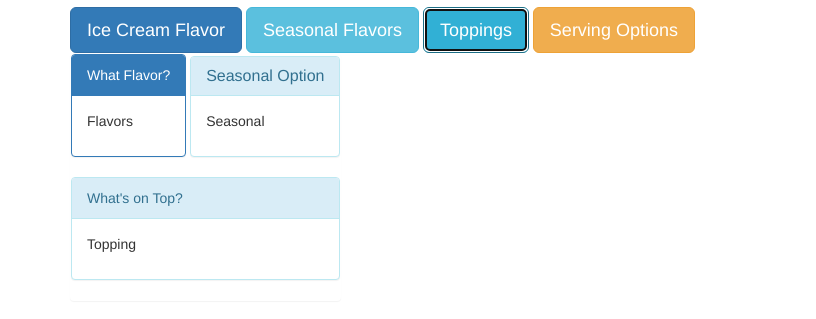
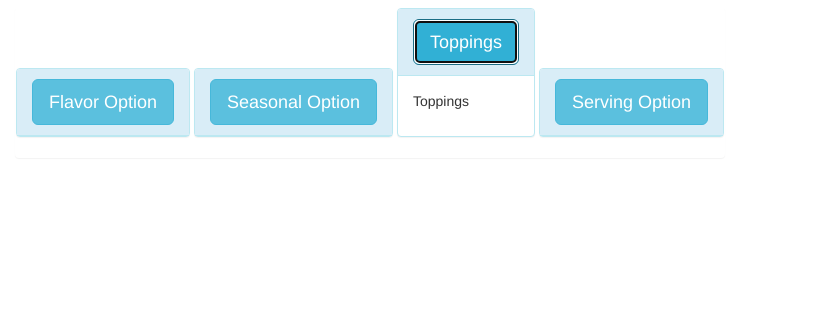
Before and after one commit to nickveil/iceCreamMenu, a website: page app/index.html in a window 1280 px wide. Both pictures are taken after a click on the button "Toppings". Shown: the part 63-382 px from the top of the page, without its empty margins (0-816 px from the left). Drawn offline with nearby package versions, Linux system fonts and the light colour scheme.

Commit message:
Button pushes working

```diff
--- a/app/index.html
+++ b/app/index.html
@@ -23,7 +23,7 @@
 
 
 	<h1>Ice Cream Shop</h1>
-<div class="container">
+<!-- <div class="container">
 	<div class="buttons">
 
 		<button class="btn button btn-primary flavor btn-lg" id="flavor">Ice Cream Flavor</button>
@@ -33,38 +33,42 @@
 		<button class="btn button btn-info toppings btn-lg" id="toppings">Toppings</button>
 
 		<button class="btn button btn-warning serving btn-lg" id="serving">Serving Options</button>
-	</div>
+	</div> -->
 
 	<div class="panel">
 
-		<div class="panel panel-primary flavorPanel">
-		  <div class="panel-heading">What Flavor?</div>
-		  <div class="panel-body">
-		    <p src="">Flavors</p>
+		<div class="panel panel-info">
+		  <div class="panel-heading">
+		    <button class="btn button btn-info btn-lg" id="flavor">Flavor Option</button>
+		  </div>
+		  <div class="panel-body" id="flavorPanel">
+		    <p src="">Flavor</p>
 		  </div>
 		</div>
 
-		<div class="panel panel-info" id="seasonalPanel">
+		<div class="panel panel-info">
 		  <div class="panel-heading">
-		    <h3 class="panel-title">Seasonal Option</h3>
+		    <button class="btn button btn-info btn-lg" id="seasonal">Seasonal Option</button>
 		  </div>
-		  <div class="panel-body">
+		  <div class="panel-body"  id="seasonalPanel">
 		    <p src="">Seasonal</p>
 		  </div>
 		</div>
 
-		<div class="panel panel-info" id="toppingsPanel">
-		  <div class="panel-heading">What's on Top?</div>
-		  <div class="panel-body">
-		    <p src="">Topping</p>
+		<div class="panel panel-info">
+		  <div class="panel-heading">
+		    <button class="btn button btn-info seasonal btn-lg" id="topping">Toppings</button>
+		  </div>
+		  <div class="panel-body" id="toppingsPanel">
+		    <p src="">Toppings</p>
 		  </div>
 		</div>
 
-		<div class="panel panel-warning" id="servingPanel">
+		<div class="panel panel-info">
 		  <div class="panel-heading">
-		    <h3 class="panel-title">Best Served</h3>
+		    <button class="btn button btn-info btn-lg" id="serving">Serving Option</button>
 		  </div>
-		  <div class="panel-body">
+		  <div class="panel-body" id="servingPanel">
 		    <p src="">Serving</p>
 		  </div>
 		</div>
--- a/app/main.js
+++ b/app/main.js
@@ -17,48 +17,52 @@ document.onreadystatechange = function() {
 };
 
 function displayPanel() {
-	//console.log('Entering displayPanel');
+	console.log('Entering displayPanel function');
 	//Listen for button to be clicked then display pannel
 	for (var i = 0; i < buttons.length; i++ ){
-		buttons[i].addEventListener('click', checkPanel);
-
+		var buttonPushed = buttons[i].addEventListener('click', checkPanel);
+		//console.log(buttonPushed);
 	}
 
  }
 
  function checkPanel() {
+ 	//var butLabel= this.innerHTML;
+ 	//console.log(butLabel);
 	//console.log('Entering checkPanel function')
 
- 	if (this.classList.contains('flavor')){
+ 	if (this.innerHTML ==='Flavor Option'){
+ 		console.log("Entering flavor selection")
+
  		//display flavor panel when flavor button is pushed
 
  		flavorPanel.style.display = 'block';
  		console.log('Flavor');
-	 	console.log(this);
 
 
- 	}else if (this.classList.contains('seasonal')){
+
+ 	}else if (this.innerHTML ==='Seasonal Option'){
  		//display seasonal panel when seasonal button is pushed
 
  		seasonalPanel.style.display = 'block';
  		console.log('Seasonal');
-	 	console.log(this);
+	 	//console.log(this);
 
- 	}else if (this.classList.contains('toppings')) {
+ 	}else if (this.innerHTML ==='Toppings') {
  		//display toppings panel when toppings button is pushed
 
  		toppingsPanel.style.display = 'block';
  		console.log('Topping');
-	 	console.log(this);
+	 	//console.log(this);
 
- 	}else if (this.classList.contains('serving')) {
+ 	}else if (this.innerHTML ==='Serving Option') {
  		//display serving panel when serving button is pushed
 
  		servingPanel.style.display = 'block';
  		console.log('Serving');
-	 	console.log(this);
+	 	//console.log(this);
 
  	}
 
- 	console.log(this);
+ 	//console.log(this);
  }
--- a/app/style.css
+++ b/app/style.css
@@ -9,19 +9,17 @@
 }
 
 #flavorPanel{
-	display: none;
-	width: 250px;
-	height: auto;
+	display:none;
 }
 
 #seasonalPanel{
-	/*display: none;*/
+	display:none;
 }
 #toppingsPanel{
-	display: none;
+	display:none;
 }
 #servingPanel{
-	display: none;
+	display:none;
 }
 
 }
```
